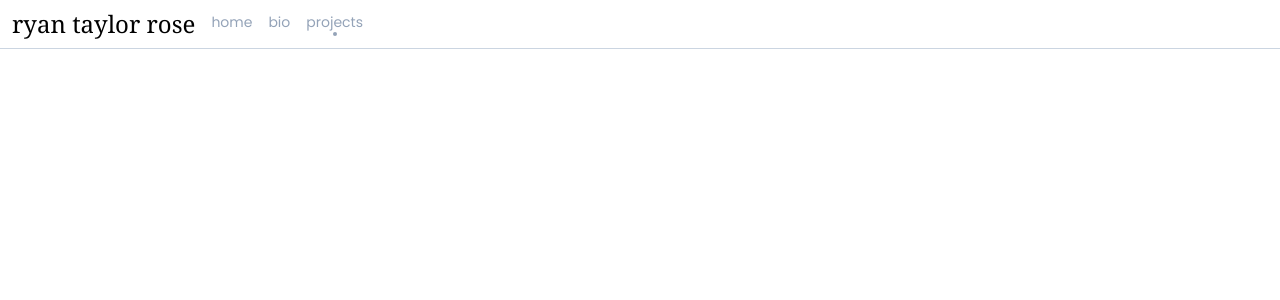
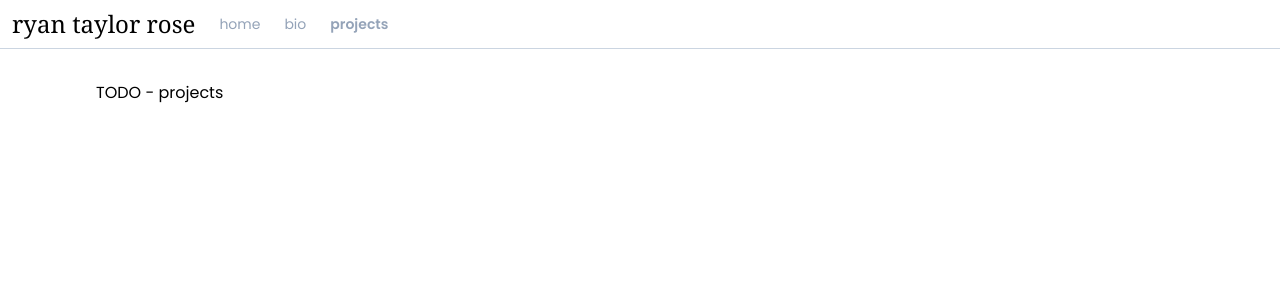
Before and after one commit to rytrose/rytrose-portfolio-site, a Next.js app: page /projects in a window 1280 px wide. Shown: the top 300 px of the page. Built offline with nearby package versions, Linux system fonts and the light colour scheme; a web font is replaced by a local one.

Commit message:
fixes for nav including transitionsfor mobile menus, bold selected menu

```diff
--- a/components/nav/Name.js
+++ b/components/nav/Name.js
@@ -100,7 +100,7 @@ const Name = () => {
   );
 
   return (
-    <Link href="/">
+    <>
       <div
         ref={nameRef}
         className="font-serif text-2xl whitespace-nowrap cursor-default"
@@ -119,7 +119,7 @@ const Name = () => {
           );
         })}
       </div>
-    </Link>
+    </>
   );
 };
 
--- a/components/nav/Nav.js
+++ b/components/nav/Nav.js
@@ -1,26 +1,34 @@
-import { useCallback, useRef } from "react";
+import { useCallback, useState, useRef } from "react";
 import { atLeastSm } from "../../utils/responsive";
 import Name from "./Name";
 import NavLink from "./NavLink";
 import useResizeObserver from "use-resize-observer";
+import useEventListener from "../../hooks/useEventListener";
 
 const Nav = ({ children }) => {
   const hamburgerInput = useRef();
-  const mobileMenu = useRef();
+  const mobileMenuInput = useRef();
   const navRef = useRef();
+
+  // For some reason, useEventListener does not work with just useRef.
+  // Instead, populate the element with a callback ref.
+  const [mobileMenuElement, setMobileMenuElement] = useState();
+  const mobileMenuRef = useCallback((node) => {
+    setMobileMenuElement(node);
+  }, []);
 
   // Close mobile menu if window changes size to remove mobile menu
   const onWindowResize = useCallback(
     (_) => {
       if (atLeastSm(window) && hamburgerInput.current.checked) {
         hamburgerInput.current.checked = false;
-        mobileMenu.current.checked = false;
+        mobileMenuInput.current.checked = false;
       }
     },
     [hamburgerInput]
   );
 
-  // Detect changes in window size
+  // Detect changes in window size to collapse mobile menu if hiding for desktop
   useResizeObserver({
     ref: navRef,
     onResize: onWindowResize,
@@ -31,59 +39,76 @@ const Nav = ({ children }) => {
     hamburgerInput.current.click();
   };
 
-  const links = (selectedPosition) => (
+  const links = (
     <>
-      <NavLink
-        href="/"
-        selectedPosition={selectedPosition}
-        onClick={onLinkClick}
-      >
+      <NavLink href="/" onClick={onLinkClick}>
         home
       </NavLink>
-      <NavLink
-        href="/bio"
-        selectedPosition={selectedPosition}
-        onClick={onLinkClick}
-      >
+      <NavLink href="/bio" onClick={onLinkClick}>
         bio
       </NavLink>
-      <NavLink
-        href="/projects"
-        selectedPosition={selectedPosition}
-        onClick={onLinkClick}
-      >
+      <NavLink href="/projects" onClick={onLinkClick}>
         projects
       </NavLink>
     </>
   );
 
-  const onMobileMenu = (e) => {
+  // On mobile hamburger menu press, check additional checkbox
+  // used as peer, and set overflow-hidden to prevent content
+  // from scrolling under mobile menu.
+  const onMobileMenuInput = (e) => {
     if (!atLeastSm(window)) {
-      mobileMenu.current.checked = e.target.checked;
+      mobileMenuInput.current.checked = e.target.checked;
       document.body.classList.toggle("overflow-hidden", e.target.checked);
     }
   };
 
+  // When mobile menu is beginning to open, expand height to full page and make visible
+  useEventListener(
+    "transitionstart",
+    (e) => {
+      if (e.target == mobileMenuElement && mobileMenuInput.current.checked) {
+        mobileMenuElement.style.visibility = "visible";
+        mobileMenuElement.classList.toggle("h-screen", true);
+        mobileMenuElement.classList.toggle("h-0", false);
+      }
+    },
+    mobileMenuElement
+  );
+
+  // When mobile menu is closed, minimize height and make invisible
+  useEventListener(
+    "transitionend",
+    (e) => {
+      if (e.target == mobileMenuElement && !mobileMenuInput.current.checked) {
+        mobileMenuElement.style.visibility = "hidden";
+        mobileMenuElement.classList.toggle("h-screen", false);
+        mobileMenuElement.classList.toggle("h-0", true);
+      }
+    },
+    mobileMenuElement
+  );
+
   return (
     <>
       <nav ref={navRef} className="fixed overscroll-none top-0 left-0">
-        <div className="flex items-center gap-4 px-3 py-2 bg-white border-b-[1px] border-slate-300">
+        <div className="flex items-center gap-6 px-3 py-2 bg-white border-b-[1px] border-slate-300">
           <div className="flex-grow sm:flex-none">
             <Name />
           </div>
-          <div className="hidden sm:flex sm:gap-4">{links("below")}</div>
+          <div className="hidden sm:flex sm:gap-6">{links}</div>
           {/* TODO -- add social links */}
           <label className="order-last outline-none cursor-pointer sm:hidden">
             <input
               ref={hamburgerInput}
               className="peer opacity-0 absolute left-[-99999rem]"
               type="checkbox"
-              onClick={onMobileMenu}
+              onClick={onMobileMenuInput}
             />
             <svg
               className="h-5 w-5 fill-slate-400
               peer-checked:fill-slate-600
-              [&>*]:transition-[opacity,transform] [&>*]:duration-500
+              [&>*]:transition-[opacity,transform] [&>*]:duration-300
               peer-checked:[&>.line-1]:rotate-45 [&>.line-1]:origin-[1px_5px]
               peer-checked:[&>.line-2]:opacity-0
               peer-checked:[&>.line-3]:-rotate-45 [&>.line-3]:origin-[3px_16px]"
@@ -100,29 +125,30 @@ const Nav = ({ children }) => {
 
         {/* Used to trigger mobileMenu transitions */}
         <input
-          ref={mobileMenu}
+          ref={mobileMenuInput}
           className="peer opacity-0 absolute left-[-99999rem]"
           type="checkbox"
         />
         <div
-          className="bg-white w-screen
+          ref={mobileMenuRef}
+          className="bg-white w-screen h-0
           transition-[opacity,transform] duration-500
-          opacity-0
-          peer-checked:opacity-100 peer-checked:h-screen
-          peer-checked:[&>*]:opacity-100 peer-checked:[&>*]:translate-y-0
-          peer-checked:[&>*]:flex"
+          invisible opacity-0
+          peer-checked:opacity-100
+          peer-checked:[&>*]:opacity-100
+          peer-checked:[&>*]:translate-y-0"
         >
           <div
-            className="hidden flex-col gap-2 pt-4 pl-8
+            className="flex flex-col gap-4 pt-8 text-center
             opacity-0 translate-y-6
             transition-[transform,opacity] duration-500
             [&>*]:text-lg"
           >
-            {links("left")}
+            {links}
           </div>
         </div>
       </nav>
-      <div className="mt-[49px] overscroll-y-auto">{children}</div>
+      <div className="mt-[49px]">{children}</div>
     </>
   );
 };
--- a/components/nav/NavLink.js
+++ b/components/nav/NavLink.js
@@ -1,27 +1,18 @@
 import Link from "next/link";
 import { useRouter } from "next/router";
 
-const NavLink = ({ href, selectedPosition, onClick, children }) => {
+const NavLink = ({ href, onClick, children }) => {
   const router = useRouter();
 
   return (
     <Link href={href}>
       <div
-        className="text-sm cursor-pointer text-slate-400 hover:text-slate-500 active:text-slate-600"
+        className="inline-block text-sm cursor-pointer text-slate-400 hover:text-slate-500 active:text-slate-600"
         onClick={onClick}
       >
-        <div className="inline-block">
-          <span
-            className={`${
-              router.pathname === href &&
-              (selectedPosition === "left"
-                ? "-ml-2 before:mr-1 before:inline-block before:align-middle before:content-[''] before:rounded-full before:bg-slate-400 before:hover:bg-slate-500 before:w-1 before:h-1"
-                : "-mb-1 after:content-[''] after:block after:mx-auto after:rounded-full after:bg-slate-400 after:hover:bg-slate-500 after:w-1 after:h-1")
-            }`}
-          >
-            {children}
-          </span>
-        </div>
+        <p className={`${router.pathname === href && "font-semibold"}`}>
+          {children}
+        </p>
       </div>
     </Link>
   );
--- a/pages/bio/index.js
+++ b/pages/bio/index.js
@@ -1,5 +1,7 @@
-const Bio = () => {
-  return <div></div>;
-};
+const Bio = () => (
+  <div>
+    <p>TODO - bio</p>
+  </div>
+);
 
 export default Bio;
--- a/pages/index.js
+++ b/pages/index.js
@@ -1,8 +1,9 @@
-import Head from "next/head";
-import Nav from "../components/nav/Nav";
-
 const Home = () => {
-  return <div></div>;
+  return (
+    <div>
+      <p>TODO - home</p>
+    </div>
+  );
 };
 
 export default Home;
--- a/pages/projects/index.js
+++ b/pages/projects/index.js
@@ -1,5 +1,9 @@
 const Projects = () => {
-  return <div></div>;
+  return (
+    <div>
+      <p>TODO - projects</p>
+    </div>
+  );
 };
 
 export default Projects;
--- a/styles/globals.css
+++ b/styles/globals.css
@@ -1,4 +1,4 @@
-@import url("https://fonts.googleapis.com/css2?family=Poppins&display=swap");
+@import url("https://fonts.googleapis.com/css2?family=Poppins:ital,wght@0,100;0,200;0,300;0,400;0,500;0,600;0,800;0,900;1,100;1,200;1,300;1,400;1,500;1,600;1,700;1,800;1,900&display=swap");
 @import url("https://fonts.googleapis.com/css2?family=DM+Serif+Text:ital@0;1&display=swap");
 
 @tailwind base;
```
